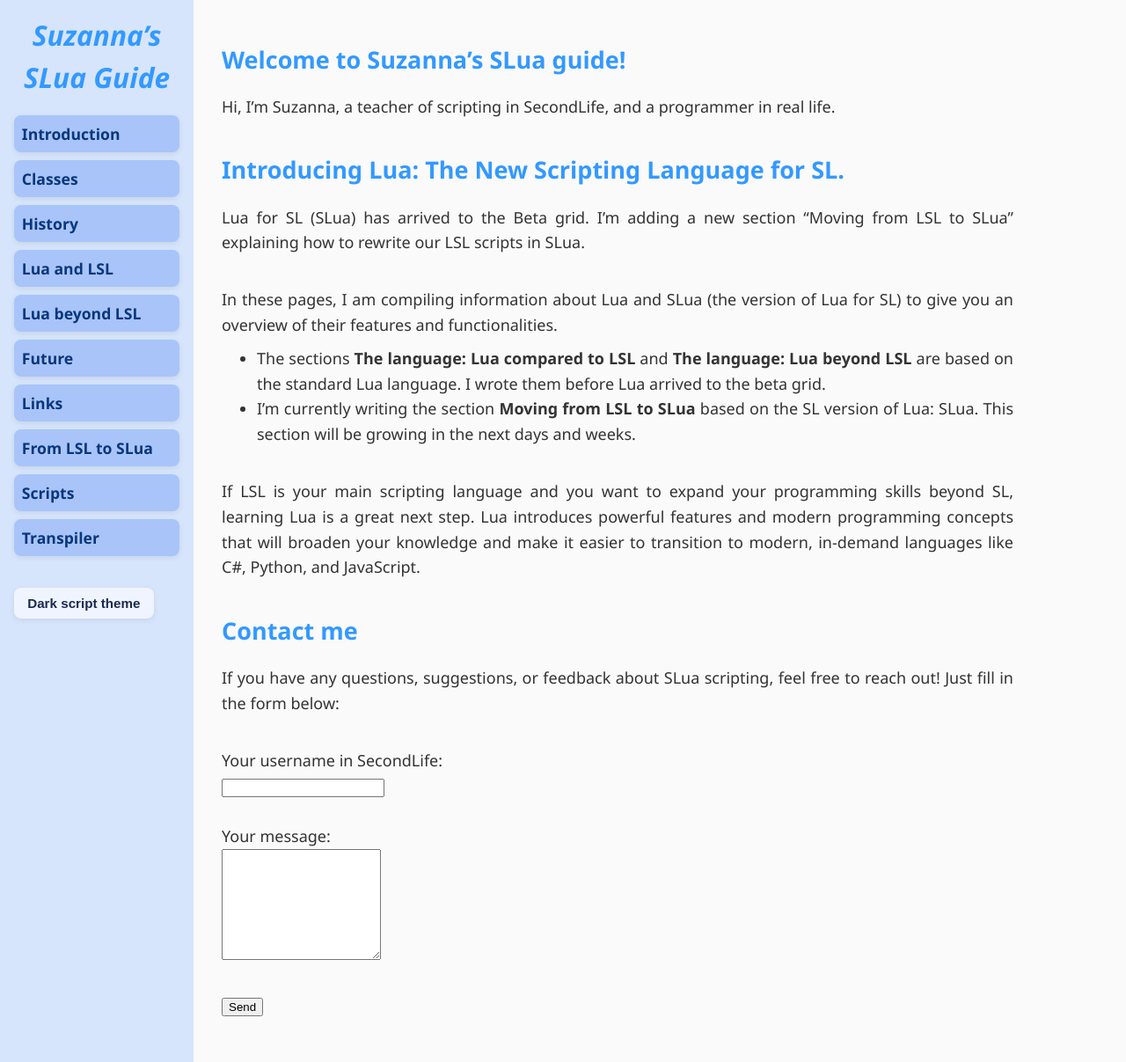
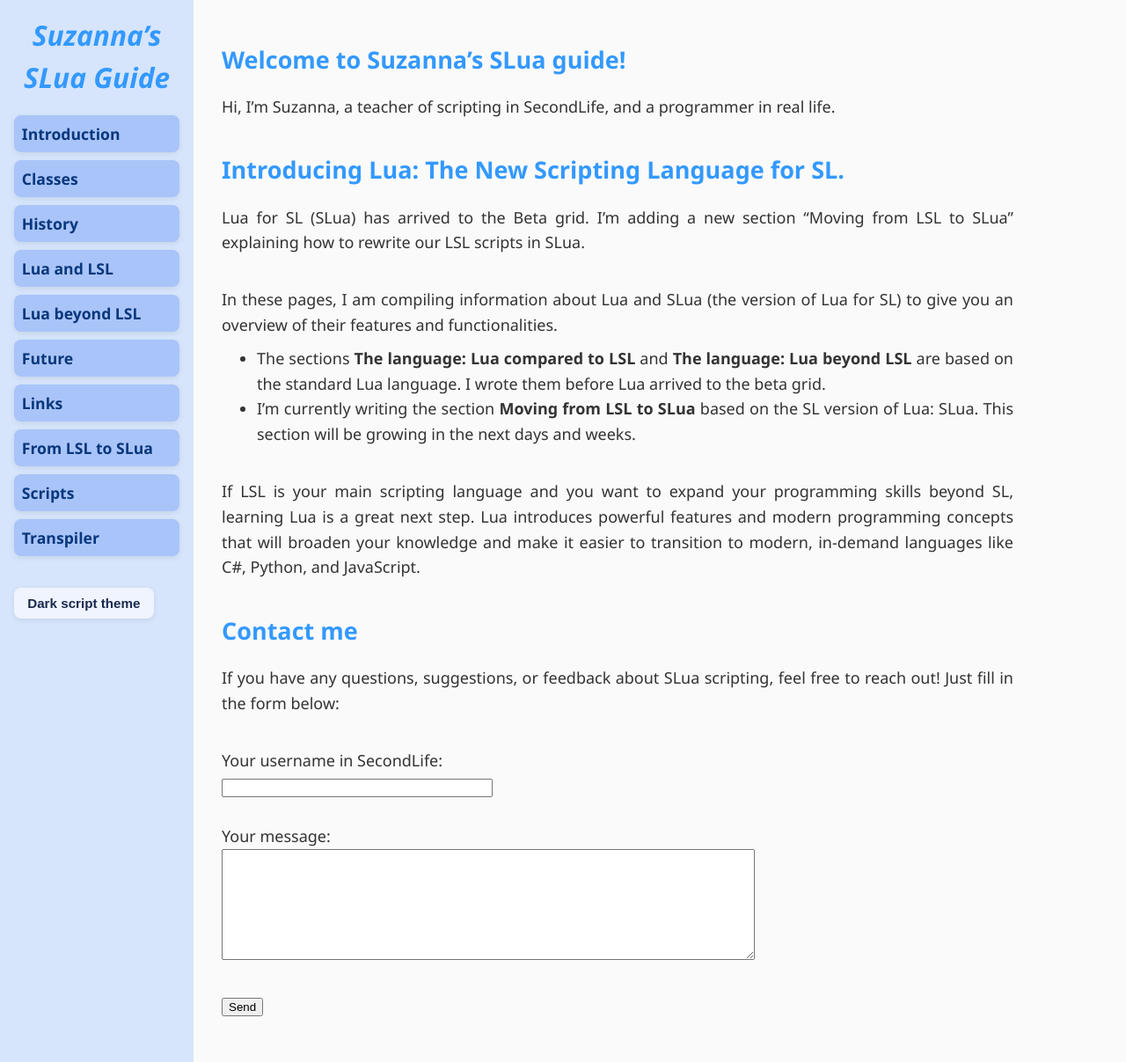
Before and after one commit to Suzanna-Linn/slua, a Jekyll site: the page built from docs/index.md, in a window 1280 px wide and 1207 px high. Shown: the whole window at 88% size. Built offline with Jekyll 4.4.1, drawn with Linux system fonts in a browser that asks for light colours; nearby versions of some CDN libraries; comment, search, counter and statistics services are not loaded.

Commit message:
Update index.md

```diff
--- a/docs/index.md
+++ b/docs/index.md
@@ -22,10 +22,10 @@ If you have any questions, suggestions, or feedback about SLua scripting, feel f
 
 <form id="contact-form">
   <label for="username">Your username in SecondLife:</label><br />
-  <input type="text" id="username" name="username" required /><br /><br />
+  <input type="text" id="username" name="username" required style="width: 100%; max-width: 300px;" /><br /><br />
 
   <label for="message">Your message:</label><br />
-  <textarea id="message" name="message" rows="8" required></textarea><br /><br />
+  <textarea id="message" name="message" rows="8" required style="width: 100%; max-width: 600px;"></textarea><br /><br />
 
   <button type="submit">Send</button>
 </form>
```
